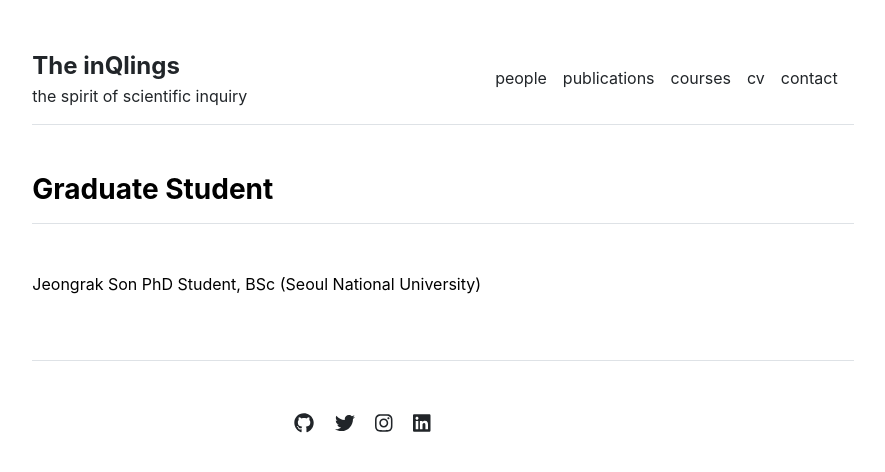
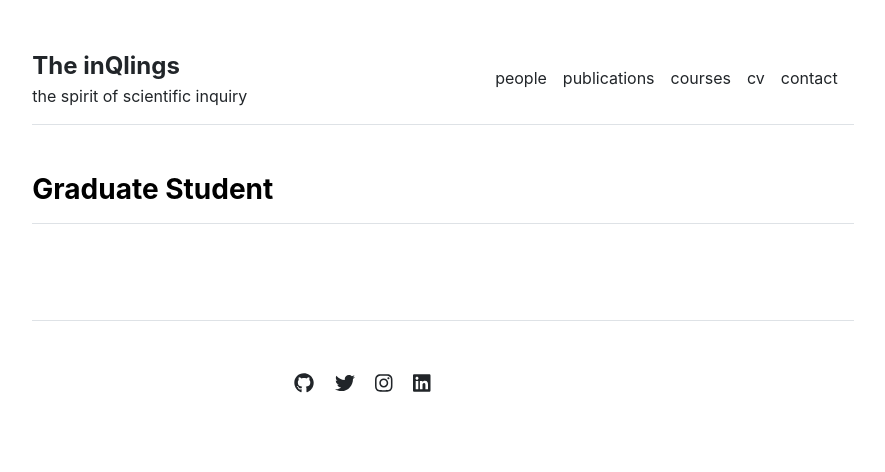
Before and after one commit to nelly-ng/nelly-ng.github.io, a Jekyll site: the page built from people/graduate-student.md, in a window 1280 px wide. Shown: the top 472 px of the page, without its empty margins (197-1082 px from the left). Built offline with Jekyll 4.4.1, drawn with Linux system fonts in a browser that asks for light colours.

Commit message:
Update graduate-student.md

```diff
--- a/people/graduate-student.md
+++ b/people/graduate-student.md
@@ -2,6 +2,3 @@
 layout: page
 title: "Graduate Student"
 ---
-Jeongrak Son
-PhD Student,
-BSc (Seoul National University)
```
